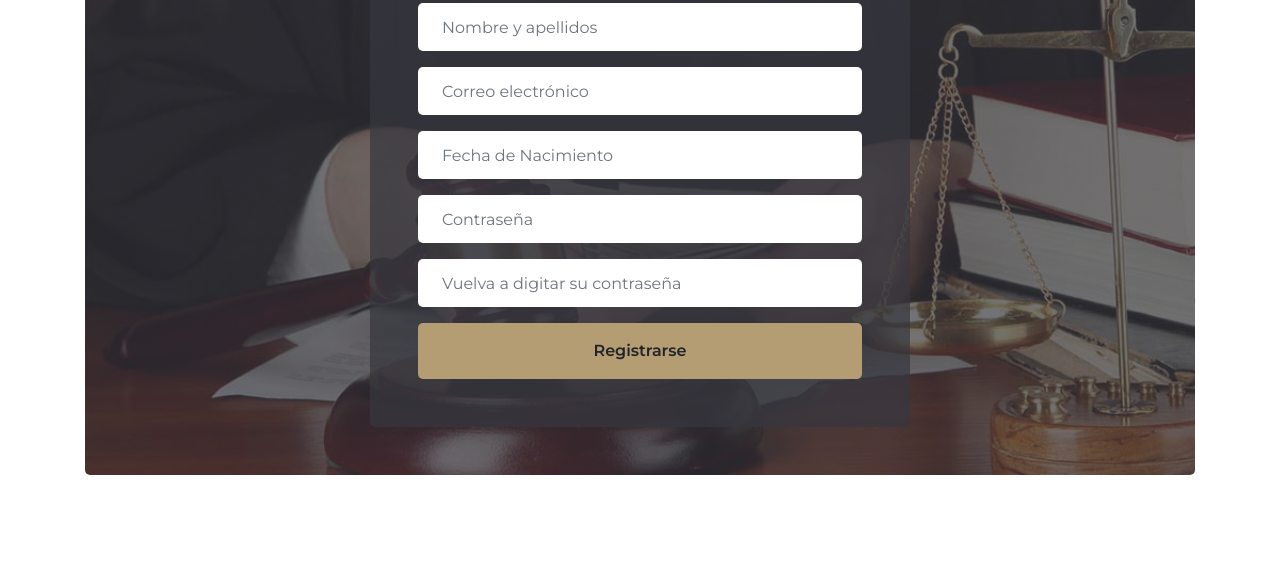
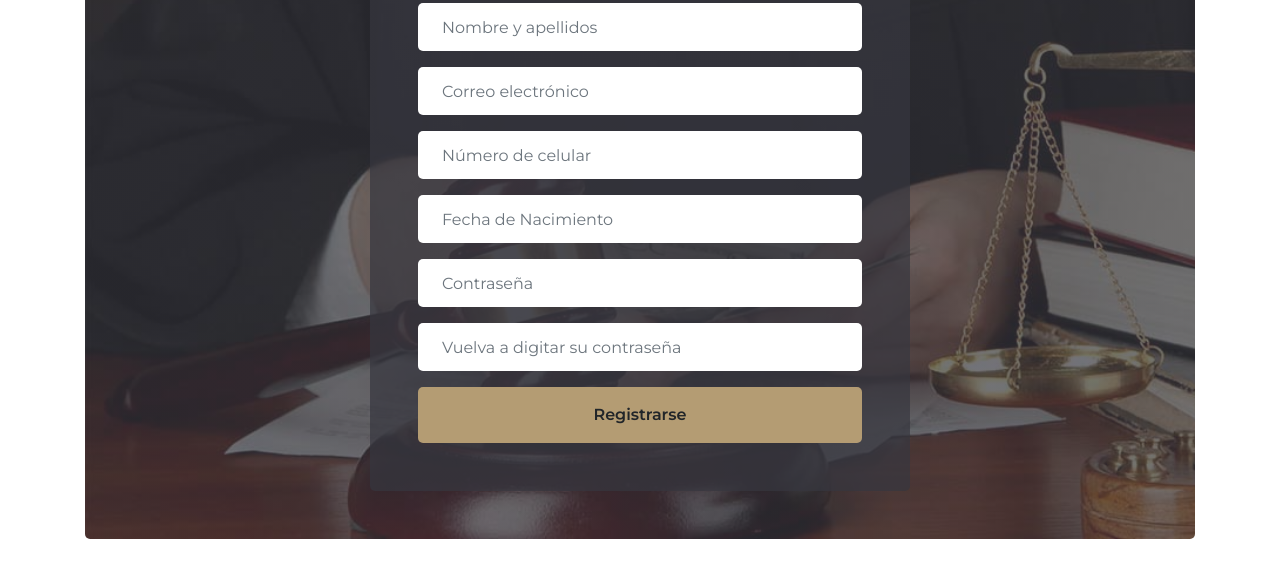
Before and after one commit to sofiabarrera/Compamovil, a plain HTML site: page register.html in a window 1280 px wide. Shown: the part 165-742 px from the top of the page. Drawn offline with Linux system fonts and the light colour scheme.

Commit message:
AGregar campo numero de ceular

```diff
--- a/register.html
+++ b/register.html
@@ -46,6 +46,10 @@
                                         required="required" />
                                 </div>
                                 <div class="form-group">
+                                    <input type="phone" class="form-control border-0 p-4" placeholder="Número de celular"
+                                        required="required" />
+                                </div>
+                                <div class="form-group">
                                     <div class="date" id="date" data-target-input="nearest">
                                         <input type="text" class="form-control border-0 p-4 datetimepicker-input"
                                             placeholder="Fecha de Nacimiento" data-target="#date" data-toggle="datetimepicker" />
```
